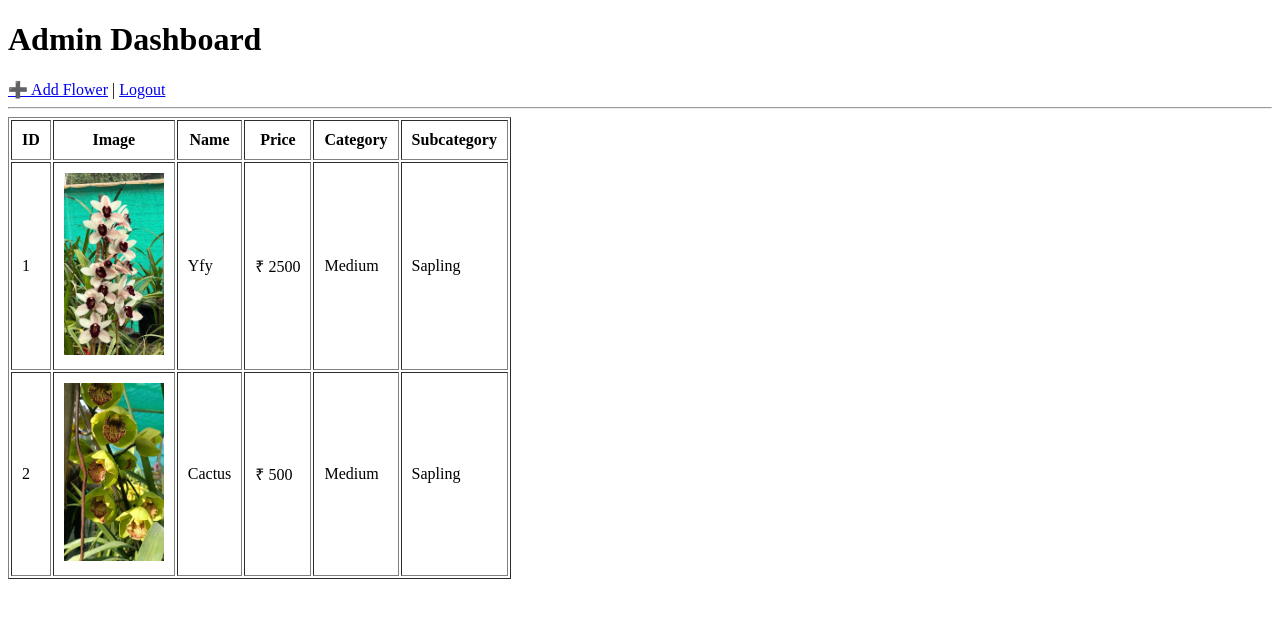
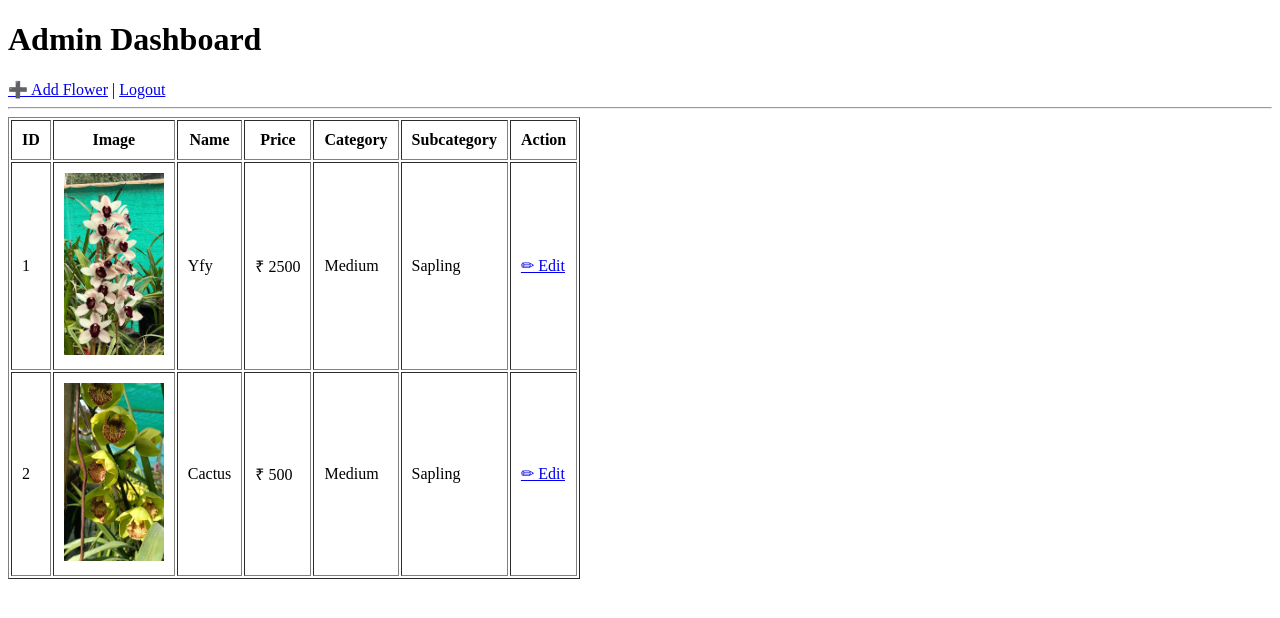
Before and after one commit to adesh22-code/orchidstore, a Flask app: page /admin/dashboard in a window 1280 px wide. Shown: the top 618 px of the page. Run offline with Flask 3, Linux system fonts and the light colour scheme; the visitor is signed in with stand-in values (Sample User, id 1).

Commit message:
Update dashboard.html

```diff
--- a/templates/admin/dashboard.html
+++ b/templates/admin/dashboard.html
@@ -33,6 +33,8 @@
 
 <th>Subcategory</th>
 
+<th>Action</th>
+
 </tr>
 
 {% for flower in flowers %}
@@ -60,6 +62,13 @@
 
 <td>{{ flower.subcategory }}</td>
 
+<td>
+        <a href="{{ url_for('edit_flower', flower_id=flower.id) }}">
+            ✏ Edit
+        </a>
+</td>
+
+
 </tr>
 
 {% endfor %}
```
